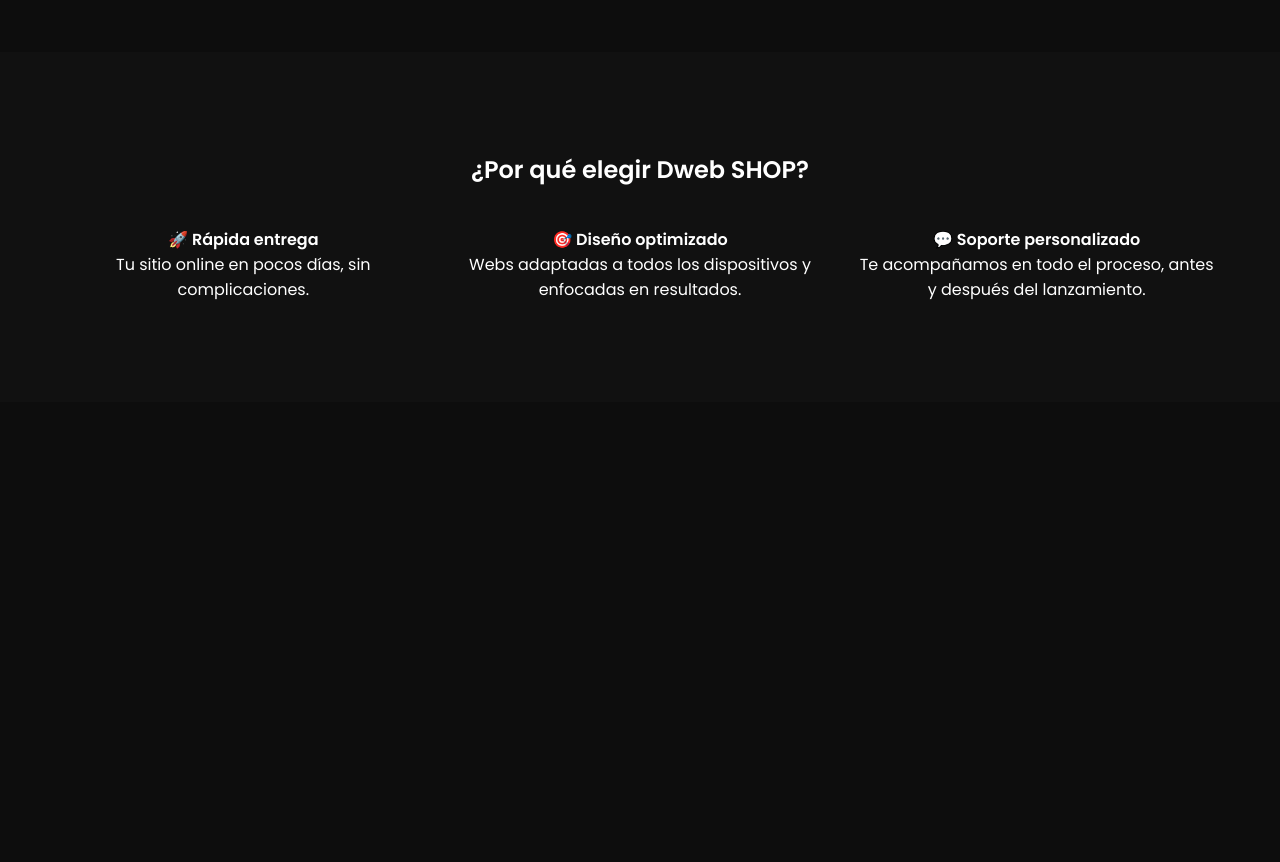
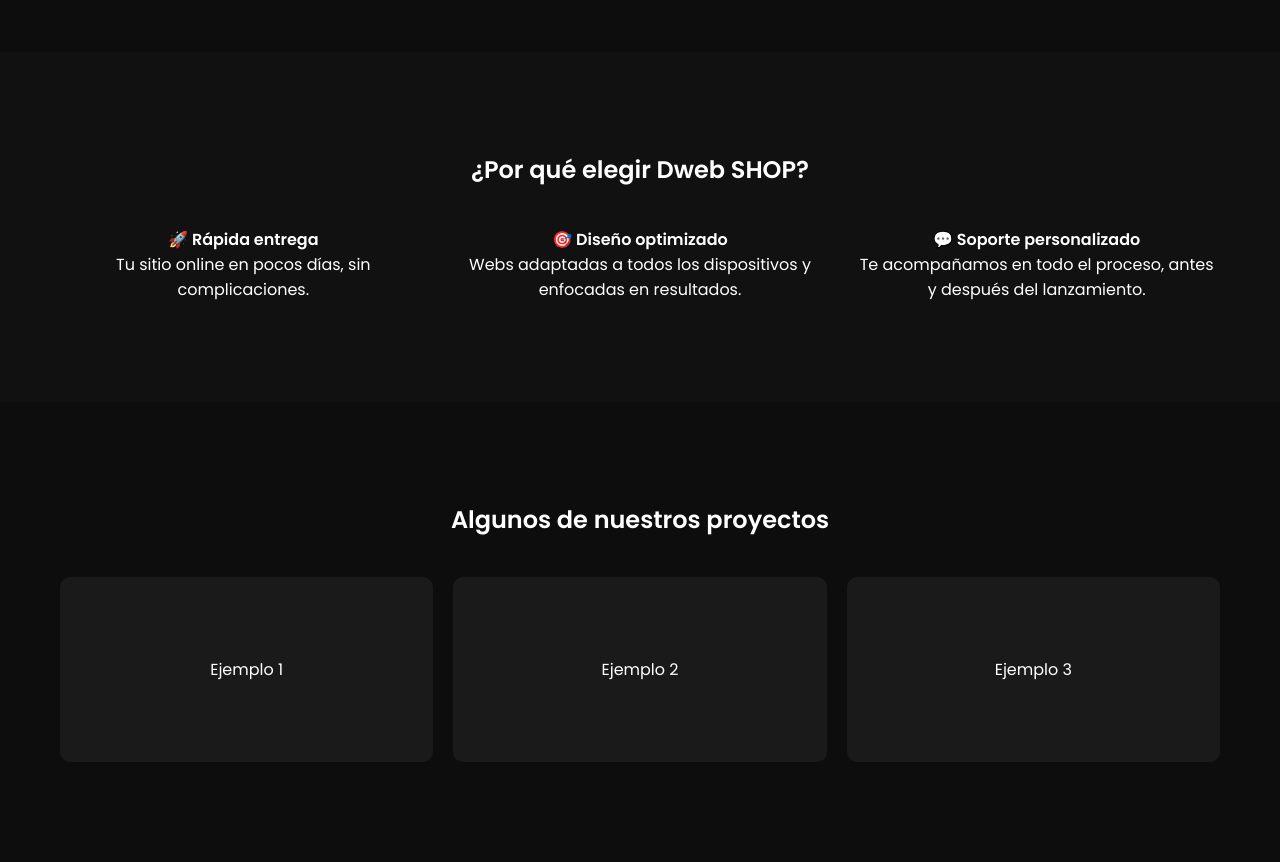
Before and after one commit to cirorodriguezkremer-oss/Dweb-SHOP, a plain HTML site: page inndex.html in a window 1280 px wide. Shown: the part 1225-2087 px from the top of the page. Before the commit the page ends 1627 px from the top, so only its background shows below. Drawn offline with Linux system fonts and the light colour scheme.

Commit message:
ya aregue todo

```diff
--- a/inndex.html
+++ b/inndex.html
@@ -71,6 +71,17 @@
                 </div>
             </div>
         </section>
+
+
+    <!-- PORTAFOLIO -->
+        <section id="portafolio" class="portafolio">
+            <h2>Algunos de nuestros proyectos</h2>
+                <div class="portafolio-grid">
+                    <div class="portafolio-item">Ejemplo 1</div>
+                    <div class="portafolio-item">Ejemplo 2</div>
+                    <div class="portafolio-item">Ejemplo 3</div>
+                    </div>
+        </section>
    </main>
 
 </body>
--- a/style/styles.css
+++ b/style/styles.css
@@ -145,3 +145,22 @@
 gap: 30px;
 margin-top: 40px;
 }
+
+/* PORTAFOLIO */
+.portafolio {
+padding: 100px 60px;
+text-align: center;
+}
+
+.portafolio-grid {
+display: grid;
+grid-template-columns: repeat(auto-fit, minmax(250px, 1fr));
+gap: 20px;
+margin-top: 40px;
+}
+
+.portafolio-item {
+background: #1a1a1a;
+padding: 80px 0;
+border-radius: 10px;
+}
```
